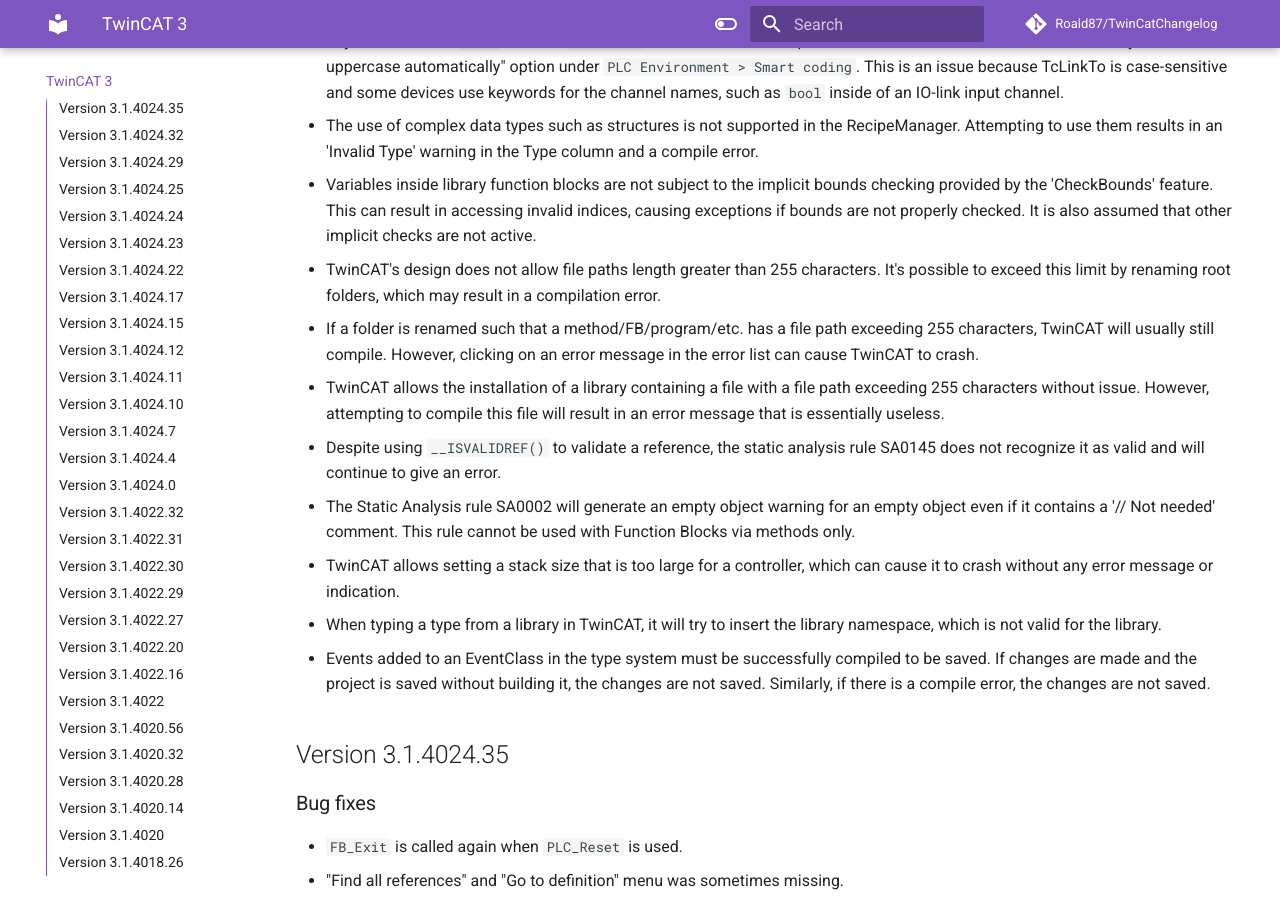
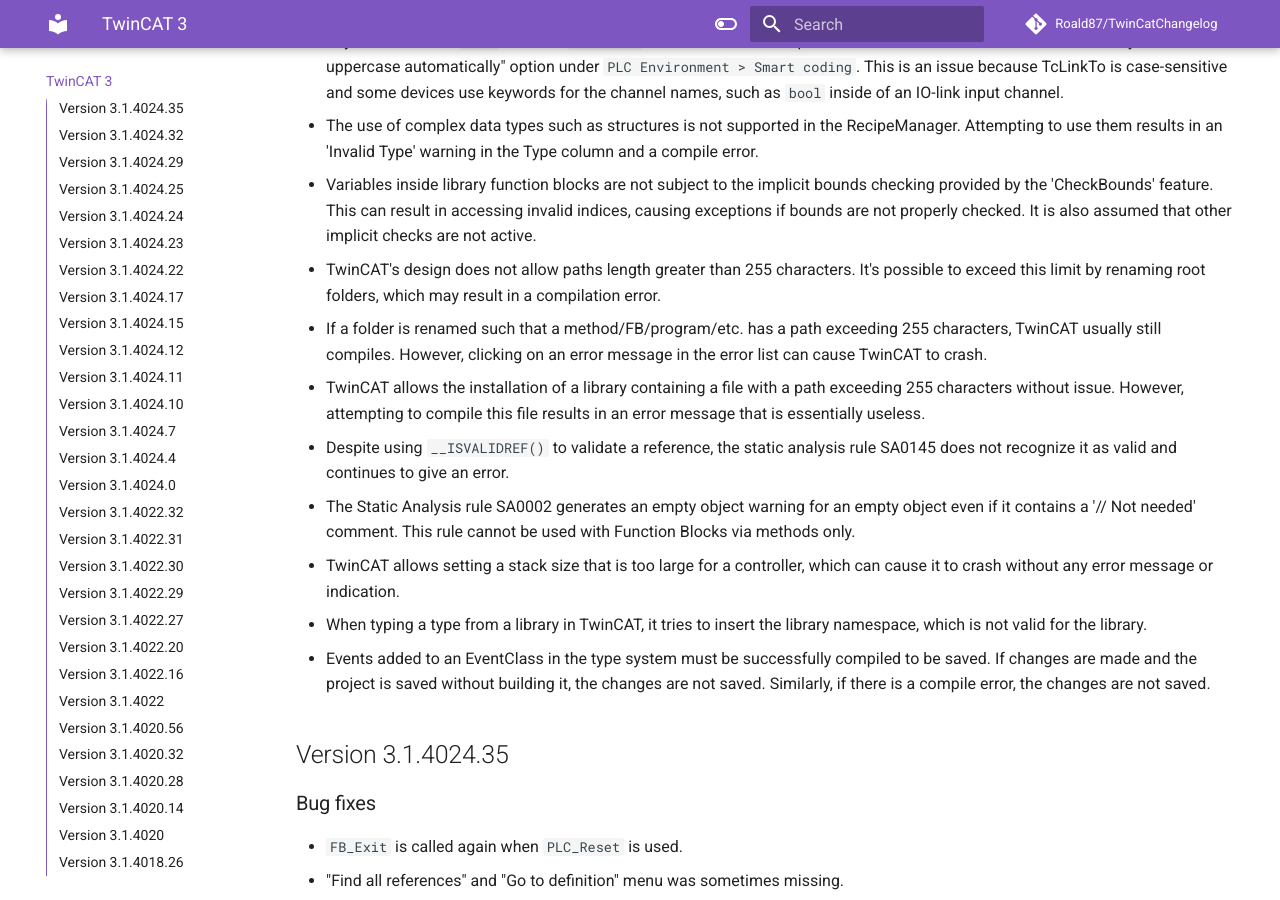
Before and after one commit to Roald87/TwinCatChangelog, an MkDocs documentation site: the page built from docs/tc3.md, in a window 1280 px wide and 900 px high, scrolled down 642 px. Built offline with MkDocs 1.6.1 and Material for MkDocs 9.7.7, drawn with Linux system fonts in a browser that asks for light colours; comment, search, counter and statistics services are not loaded.

Commit message:
correct vale warnings

```diff
--- a/docs/tc3.md
+++ b/docs/tc3.md
@@ -13,13 +13,13 @@
 -   Keywords such as `bool` inside of `TcLinkTo` attributes are auto-capitalized. Work-around: turn off the "Convert keywords to uppercase automatically" option under `PLC Environment > Smart coding`. This is an issue because TcLinkTo is case-sensitive and some devices use keywords for the channel names, such as `bool` inside of an IO-link input channel.
 -   The use of complex data types such as structures is not supported in the RecipeManager. Attempting to use them results in an 'Invalid Type' warning in the Type column and a compile error.
 -   Variables inside library function blocks are not subject to the implicit bounds checking provided by the 'CheckBounds' feature. This can result in accessing invalid indices, causing exceptions if bounds are not properly checked. It is also assumed that other implicit checks are not active.
--   TwinCAT's design does not allow file paths length greater than 255 characters. It's possible to exceed this limit by renaming root folders, which may result in a compilation error.
--   If a folder is renamed such that a method/FB/program/etc. has a file path exceeding 255 characters, TwinCAT will usually still compile. However, clicking on an error message in the error list can cause TwinCAT to crash.
--   TwinCAT allows the installation of a library containing a file with a file path exceeding 255 characters without issue. However, attempting to compile this file will result in an error message that is essentially useless.
--   Despite using `__ISVALIDREF()` to validate a reference, the static analysis rule SA0145 does not recognize it as valid and will continue to give an error.
--   The Static Analysis rule SA0002 will generate an empty object warning for an empty object even if it contains a '// Not needed' comment. This rule cannot be used with Function Blocks via methods only.
+-   TwinCAT's design does not allow paths length greater than 255 characters. It's possible to exceed this limit by renaming root folders, which may result in a compilation error.
+-   If a folder is renamed such that a method/FB/program/etc. has a path exceeding 255 characters, TwinCAT usually still compiles. However, clicking on an error message in the error list can cause TwinCAT to crash.
+-   TwinCAT allows the installation of a library containing a file with a path exceeding 255 characters without issue. However, attempting to compile this file results in an error message that is essentially useless.
+-   Despite using `__ISVALIDREF()` to validate a reference, the static analysis rule SA0145 does not recognize it as valid and continues to give an error.
+-   The Static Analysis rule SA0002 generates an empty object warning for an empty object even if it contains a '// Not needed' comment. This rule cannot be used with Function Blocks via methods only.
 -   TwinCAT allows setting a stack size that is too large for a controller, which can cause it to crash without any error message or indication.
--   When typing a type from a library in TwinCAT, it will try to insert the library namespace, which is not valid for the library.
+-   When typing a type from a library in TwinCAT, it tries to insert the library namespace, which is not valid for the library.
 -   Events added to an EventClass in the type system must be successfully compiled to be saved. If changes are made and the project is saved without building it, the changes are not saved. Similarly, if there is a compile error, the changes are not saved.
 
 ## Version 3.1.4024.35
```
